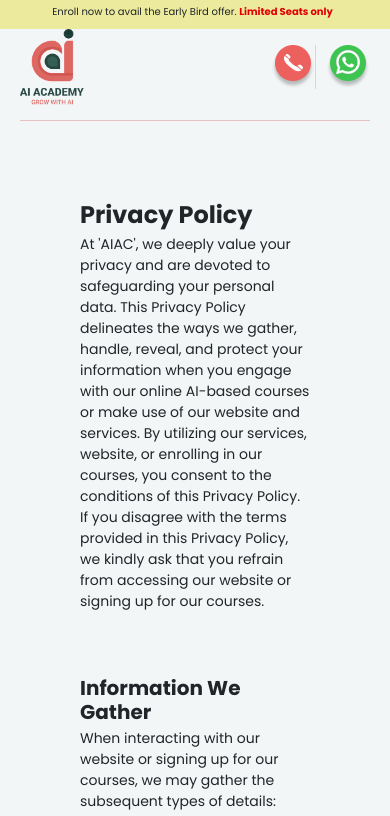
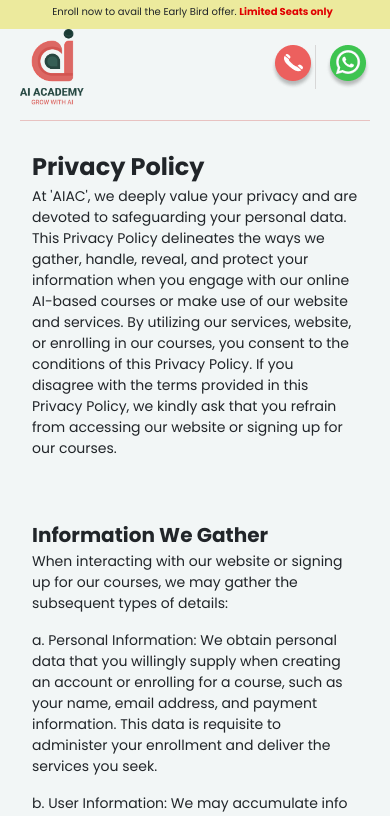
Before and after one commit to PrathmeshSadake/aiacademy, a React (Vite) app: page /privacy-policy in a window 390 px wide. Shown: the top 816 px of the page. Built offline with nearby package versions, Linux system fonts and the light colour scheme.

Commit message:
Added scrollToTop and reduced padding on smaller screens

```diff
--- a/src/App.jsx
+++ b/src/App.jsx
@@ -4,10 +4,12 @@ import Home from "./pages/home";
 import PrivacyPolicy from "./pages/privacy-policy";
 import Navbar from "./components/Navbar";
 import Footer from "./components/Footer";
+import ScrollToTop from "./components/ScrollToTop";
 
 const App = () => {
   return (
     <>
+      <ScrollToTop />
       <Navbar />
       <Routes>
         <Route path='/' element={<Home />} />
--- a/src/components/Navbar.jsx
+++ b/src/components/Navbar.jsx
@@ -1,3 +1,5 @@
+import { Link } from "react-router-dom";
+
 const Navbar = () => {
   return (
     <div>
@@ -12,7 +14,9 @@ const Navbar = () => {
       <header>
         <div className='header'>
           <div className='containers'>
-            <img className='logo' src='./images/logo.png' alt='logo' />
+            <Link to='/'>
+              <img className='logo' src='./images/logo.png' alt='logo' />
+            </Link>
             <div className='contacts'>
               <a href='tel:+919035175757'>
                 <img src='./images/call.png' alt='call' />{" "}
--- /dev/null
+++ b/src/components/ScrollToTop.jsx
@@ -0,0 +1,15 @@
+// ScrollToTop.js
+import { useEffect } from "react";
+import { useLocation } from "react-router-dom";
+
+const ScrollToTop = () => {
+  const { pathname } = useLocation();
+
+  useEffect(() => {
+    window.scrollTo(0, 0);
+  }, [pathname]);
+
+  return null;
+};
+
+export default ScrollToTop;
--- a/src/styles/privacy-policy.css
+++ b/src/styles/privacy-policy.css
@@ -1,6 +1,6 @@
 .PrivacyPage {
   margin: 0 auto;
-  max-width: 3xl;
+  width: 80%;
   padding: 5rem;
 }
 
@@ -20,3 +20,11 @@
   font-size: 1.25rem;
   font-weight: bold;
 }
+
+@media only screen and (max-width: 720px) {
+  .PrivacyPage {
+    margin: 0 auto;
+    width: 100%;
+    padding: 2rem;
+  }
+}
```
